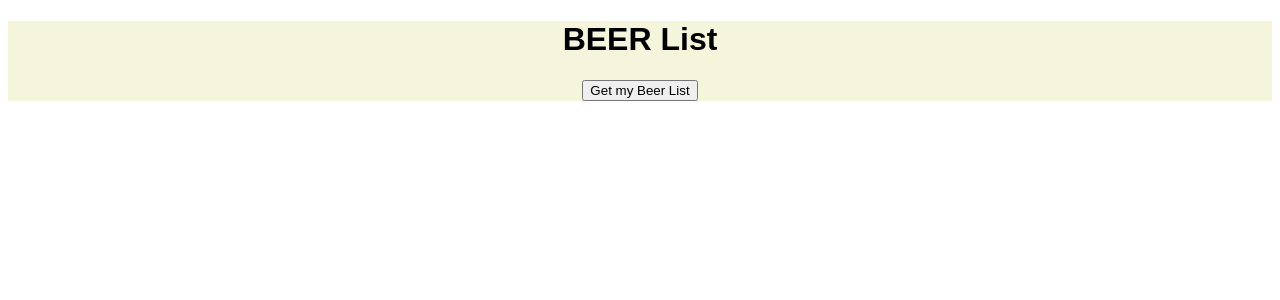
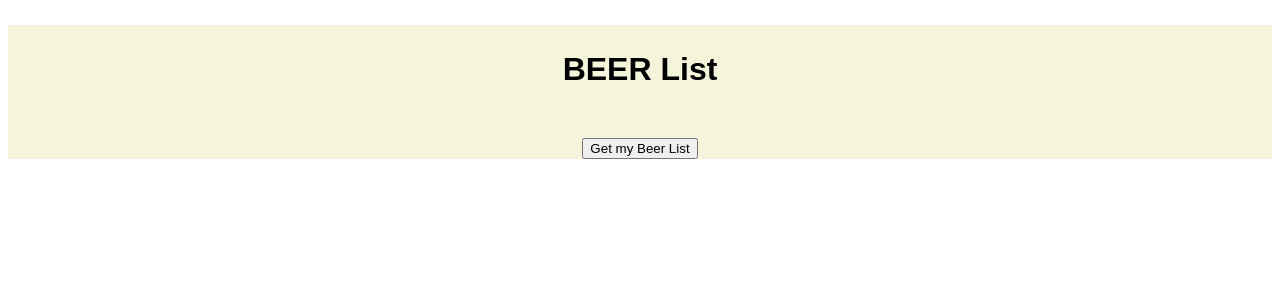
Before and after one commit to bloominstituteoftechnology/React-Redux-App, a React (Create React App) app in the folder asynchreduxapp/: page / in a window 1280 px wide. Shown: the top 300 px of the page. Built offline with nearby package versions, Linux system fonts and the light colour scheme.

Commit message:
more styling

```diff
--- a/asynchreduxapp/src/App.css
+++ b/asynchreduxapp/src/App.css
@@ -3,7 +3,10 @@
   text-align: center;
   background-color: beige;
 }
-
+.h1 {
+  margin: 2%;
+  padding: 2%;
+}
 div.error {
   color: red;
 }
--- a/asynchreduxapp/src/App.js
+++ b/asynchreduxapp/src/App.js
@@ -14,7 +14,7 @@ export default function App() {
   return (
     <Provider store={store}>
       <div className="App">
-        <h1>BEER List</h1>
+        <h1 className='h1'>BEER List</h1>
         <BeerButton />
         {/* <BeerList /> */}
         <BeerCard />
```
